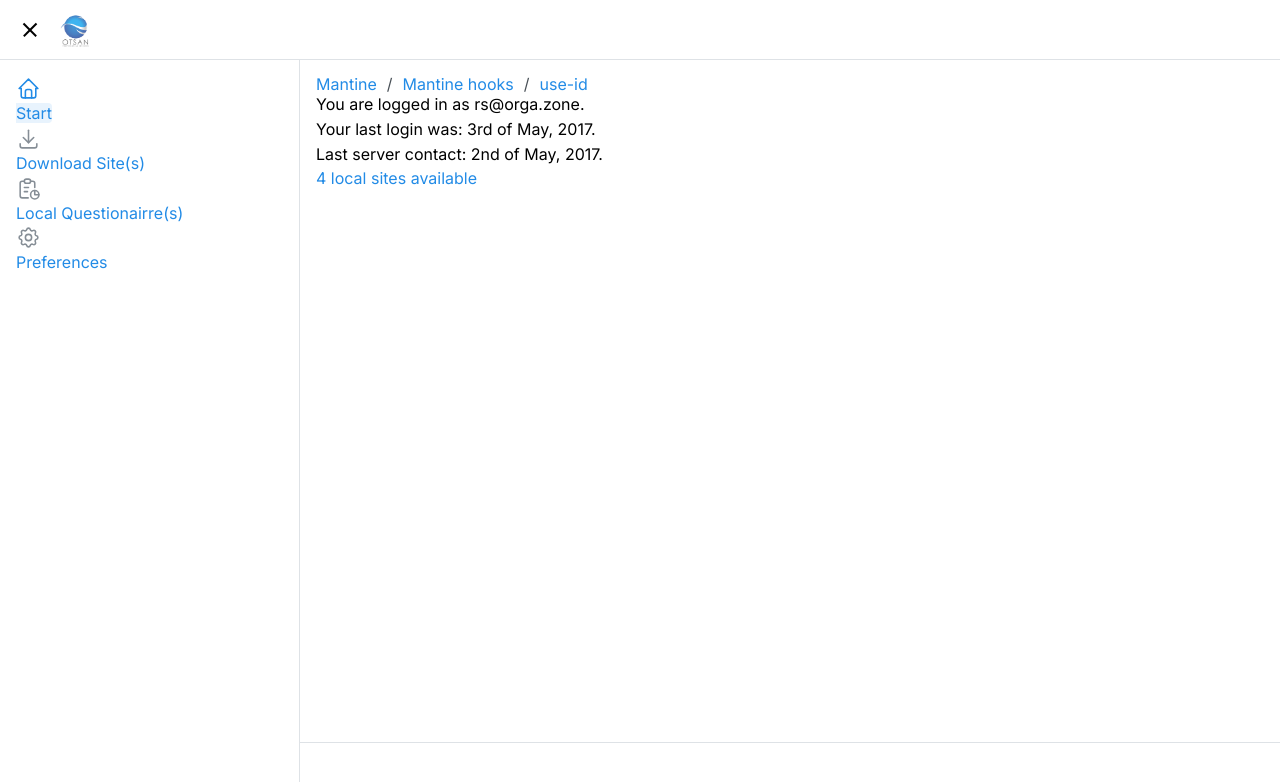
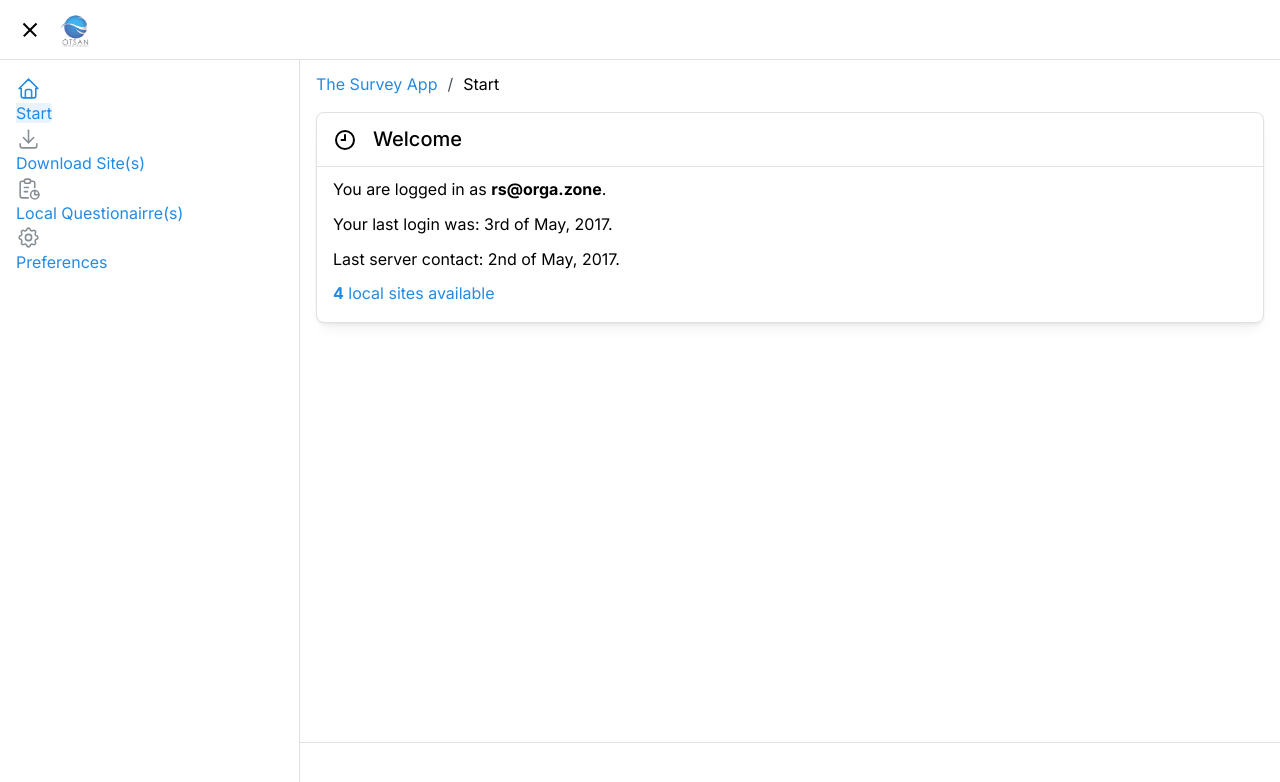
Before and after one commit to relvingonzalez/the-survey-app, a Next.js app: page /the-survey-app/start in a window 1280 px wide. Shown: the top 782 px of the page. Built offline with nearby package versions, Linux system fonts and the light colour scheme.

Commit message:
Adding start page and nav and breadcrumbs

```diff
--- a/package.json
+++ b/package.json
@@ -22,6 +22,7 @@
     "bootstrap": "^5.3.2",
     "dayjs": "^1.11.10",
     "next": "14.0.4",
+    "postcss-reporter": "^7.0.5",
     "react": "^18",
     "react-dom": "^18",
     "react-indexed-db-hook": "^1.0.14"
@@ -34,6 +35,8 @@
     "eslint": "^8",
     "eslint-config-next": "14.0.4",
     "postcss": "^8.4.32",
+    "postcss-import": "^15.1.0",
+    "postcss-nesting": "^12.0.2",
     "postcss-preset-mantine": "^1.12.0",
     "postcss-simple-vars": "^7.0.1",
     "tailwindcss": "^3.3.0",
--- a/postcss.config.js
+++ b/postcss.config.js
@@ -1,8 +1,10 @@
 module.exports = {
   plugins: {
+    'postcss-import': {},
+    'tailwindcss/nesting': {},
+    'postcss-preset-mantine': {},
     tailwindcss: {},
     autoprefixer: {},
-    'postcss-preset-mantine': {},
     'postcss-simple-vars': {
       variables: {
         'mantine-breakpoint-xs': '36em',
@@ -12,5 +14,6 @@ module.exports = {
         'mantine-breakpoint-xl': '88em',
       },
     },
+    'postcss-reporter': {},
   },
 }
--- a/src/app/the-survey-app/start/page.tsx
+++ b/src/app/the-survey-app/start/page.tsx
@@ -1,39 +1,26 @@
+'use client'
+
 import { Card, Group, Text, Image, Anchor } from '@mantine/core';
-import { IconDots, IconEye, IconFileZip, IconTrash } from '@tabler/icons-react';
+import { IconClockHour9 } from '@tabler/icons-react';
 import Link from 'next/link';
 
 export default function Start() {
-    return (
-        // <Card shadow="sm" padding="lg" radius="md" withBorder>
-        //   <Card.Section>
-        //     <Image
-        //       src="https://raw.githubusercontent.com/mantinedev/mantine/master/.demo/images/bg-8.png"
-        //       height={160}
-        //       alt="Norway"
-        //     />
-        //   </Card.Section>
-
-        //   <Group justify="space-between" mt="md" mb="xs">
-        //     <Text fw={500}>Norway Fjord Adventures</Text>
-        //   </Group>
-
-        //   <Text size="sm" c="dimmed">
-        //     With Fjord Tours you can explore more of the magical fjord landscapes with tours and
-        //     activities on and around the fjords of Norway
-        //   </Text>
-
-        // </Card>
-        <div>
-          <p>You are logged in as rs@orga.zone.</p>
-
-          <p>Your last login was: 3rd of May, 2017.</p>
-
-          <p>Last server contact: 2nd of May, 2017.</p>
-          <Anchor component={Link} href="local">
-            4 local sites available
-          </Anchor>
-
-
-        </div>
-      );
+  return (
+    <Card withBorder shadow="sm" radius="md">
+      <Card.Section withBorder inheritPadding py="xs">
+        <Group justify="start">
+          <IconClockHour9 />
+          <Text size="xl" fw={500}>Welcome</Text>
+        </Group>
+      </Card.Section>
+      <Text mt="10" inherit>
+        You are logged in as <Text span fw={700}>rs@orga.zone</Text>.
+      </Text>
+      <Text mt="10">Your last login was: 3rd of May, 2017.</Text>
+      <Text my="10">Last server contact: 2nd of May, 2017.</Text>
+      <Anchor component={Link} href="local">
+        <Text span fw={700}>4</Text> local sites available
+      </Anchor>
+    </Card>
+  );
 }
--- a/src/components/layout.tsx
+++ b/src/components/layout.tsx
@@ -1,11 +1,38 @@
 'use client'
 
-import { AppShell, Burger, Group, Skeleton } from "@mantine/core";
+import { AppShell, Burger, Group } from "@mantine/core";
 import { useDisclosure } from "@mantine/hooks";
 import Image from 'next/image'
 import { redirect } from "next/navigation";
 import Sidebar from "./navigation/sidebar";
 import NavBreadcrumbs from "./navigation/breadcrumbs";
+import {
+    IconDownload,
+    IconReport,
+    IconSettings,
+    IconHome,
+    Icon,
+  } from '@tabler/icons-react';
+import { useState } from "react";
+import { brandNav } from "@/lib/branding/constants";
+
+export type WithNavLinkProps = {
+    navLinks: NavLinks;
+}
+
+export type NavLinks = {
+    href: string,
+    title: string,
+    icon: Icon,
+}[];
+
+const navLinks: NavLinks = [
+    brandNav,
+    { href: 'start', title: 'Start', icon: IconHome },
+    { href: 'download', title: 'Download Site(s)', icon: IconDownload },
+    { href: 'local', title: 'Local Questionairre(s)', icon: IconReport },
+    { href: 'preferences', title: 'Preferences', icon: IconSettings },
+];
 
 export default function Layout({
     children,
@@ -14,6 +41,7 @@ export default function Layout({
   }) {
     const [mobileOpened, { toggle: toggleMobile }] = useDisclosure();
     const [desktopOpened, { toggle: toggleDesktop }] = useDisclosure(true);
+
     if(false) {
         redirect('login');
     }
@@ -35,10 +63,10 @@ export default function Layout({
                 </Group>
             </AppShell.Header>
             <AppShell.Navbar p="md">
-                <Sidebar />
+                <Sidebar navLinks={navLinks} />
             </AppShell.Navbar>
             <AppShell.Main>
-                <NavBreadcrumbs />
+                <NavBreadcrumbs navLinks={navLinks} />
                 {children}
             </AppShell.Main>
             <AppShell.Footer p="md">Footer</AppShell.Footer>
--- a/src/components/navigation/breadcrumbs.tsx
+++ b/src/components/navigation/breadcrumbs.tsx
@@ -1,18 +1,37 @@
 
-import { Breadcrumbs, Anchor } from '@mantine/core';
+import { Breadcrumbs, Anchor, Text } from '@mantine/core';
+import { usePathname } from 'next/navigation';
+import { WithNavLinkProps } from '../layout';
+import { useEffect, useState } from 'react';
+import { brandNav } from '@/lib/branding/constants';
 
-const items = [
-  { title: 'Mantine', href: '#' },
-  { title: 'Mantine hooks', href: '#' },
-  { title: 'use-id', href: '#' },
-].map((item, index) => (
-  <Anchor href={item.href} key={index}>
-    {item.title}
-  </Anchor>
-));
+export default function NavBreadcrumbs({navLinks}: WithNavLinkProps) {
+    const pathname = usePathname();
+    const [breadcrumbs, setBreadcrumbs] = useState<React.ReactNode>(null);
 
-export default function NavBreadcrumbs() {
+    useEffect(() => {
+      if (pathname) {
+        const pathNameArray = pathname.split('/');
+        pathNameArray.shift();
+        const currentHref = pathNameArray[pathNameArray.length-1];
+        setBreadcrumbs(pathNameArray.map((pathSection, index) => {
+            const navLink = navLinks.find((n) => n.href === pathSection) || navLinks[0];
+            return pathSection === currentHref ? (
+                <Text key={index}>{navLink.title}</Text>
+            ) : (
+                <Anchor href={navLink.href ===  brandNav.href ? '/' : navLink.href} key={index}>
+                    {navLink.title}
+                </Anchor>
+            )
+        }));
+      }
+    }, [navLinks, pathname]);
+
+    if (!breadcrumbs) {
+      return null;
+    }
+
   return (
-    <Breadcrumbs>{items}</Breadcrumbs>
+    <Breadcrumbs mb="20">{breadcrumbs}</Breadcrumbs>
   );
 }
--- a/src/components/navigation/sidebar.module.css
+++ b/src/components/navigation/sidebar.module.css
@@ -1,3 +1,4 @@
+
 .navbar {
     height: rem(700px);
     width: rem(300px);
@@ -33,7 +34,8 @@
     border-radius: var(--mantine-radius-sm);
     font-weight: 500;
 
-    @mixin hover {
+
+    &:hover {
         background-color: light-dark(var(--mantine-color-gray-0), var(--mantine-color-dark-6));
         color: light-dark(var(--mantine-color-black), var(--mantine-color-white));
 
@@ -41,6 +43,7 @@
             color: light-dark(var(--mantine-color-black), var(--mantine-color-white));
         }
     }
+
 
     &[data-active] {
         &,
--- a/src/components/navigation/sidebar.tsx
+++ b/src/components/navigation/sidebar.tsx
@@ -1,36 +1,27 @@
-import { useState } from 'react';
-import {
-  IconDownload,
-  IconReport,
-  IconSettings,
-  IconHome,
-} from '@tabler/icons-react';
 import classes from './sidebar.module.css';
 import { Anchor } from '@mantine/core';
 import Link from 'next/link';
+import { usePathname } from 'next/navigation'
+import { WithNavLinkProps } from '../layout';
+import { brandNav } from '@/lib/branding/constants';
 
-const data = [
-  { link: 'start', label: 'Start', icon: IconHome },
-  { link: 'download', label: 'Download Site(s)', icon: IconDownload },
-  { link: 'local', label: 'Local Questionairre(s)', icon: IconReport },
-  { link: 'preferences', label: 'Preferences', icon: IconSettings },
-];
 
-export default function Sidebar() {
-  const [active, setActive] = useState('Start');
+export default function Sidebar({navLinks}: WithNavLinkProps) {
+  const pathname = usePathname();
+  const pathNameArray = pathname.split('/');
+  // Remove Top Level from links
+  const sideBarLinks = [...navLinks];
+  sideBarLinks.splice(sideBarLinks.findIndex(n => n.href === brandNav.href), 1);
 
-  const links = data.map((item) => (
+  const links = sideBarLinks.map((item) => (
     <Anchor component={Link}
       className={classes.link}
-      data-active={item.label === active || undefined}
-      href={item.link}
-      key={item.label}
-      onClick={(event) => {
-        setActive(item.label);
-      }}
+      data-active={pathNameArray.includes(item.href) || undefined}
+      href={item.href}
+      key={item.title}
     >
       <item.icon className={classes.linkIcon} stroke={1.5} />
-      <span>{item.label}</span>
+      <span>{item.title}</span>
     </Anchor>
   ));
 
--- /dev/null
+++ b/src/lib/branding/constants.tsx
@@ -0,0 +1,5 @@
+import { IconHome } from "@tabler/icons-react";
+
+export const brandTitle = "The Survey App";
+
+export const brandNav =  { href: 'the-survey-app', title: 'The Survey App', icon: IconHome };
```
Also changed, not shown: src/components/navigation/header.tsx (added), 1 other file (tests, documents, lock files or other folders). Lines whose indentation alone changed are shown as unchanged.
